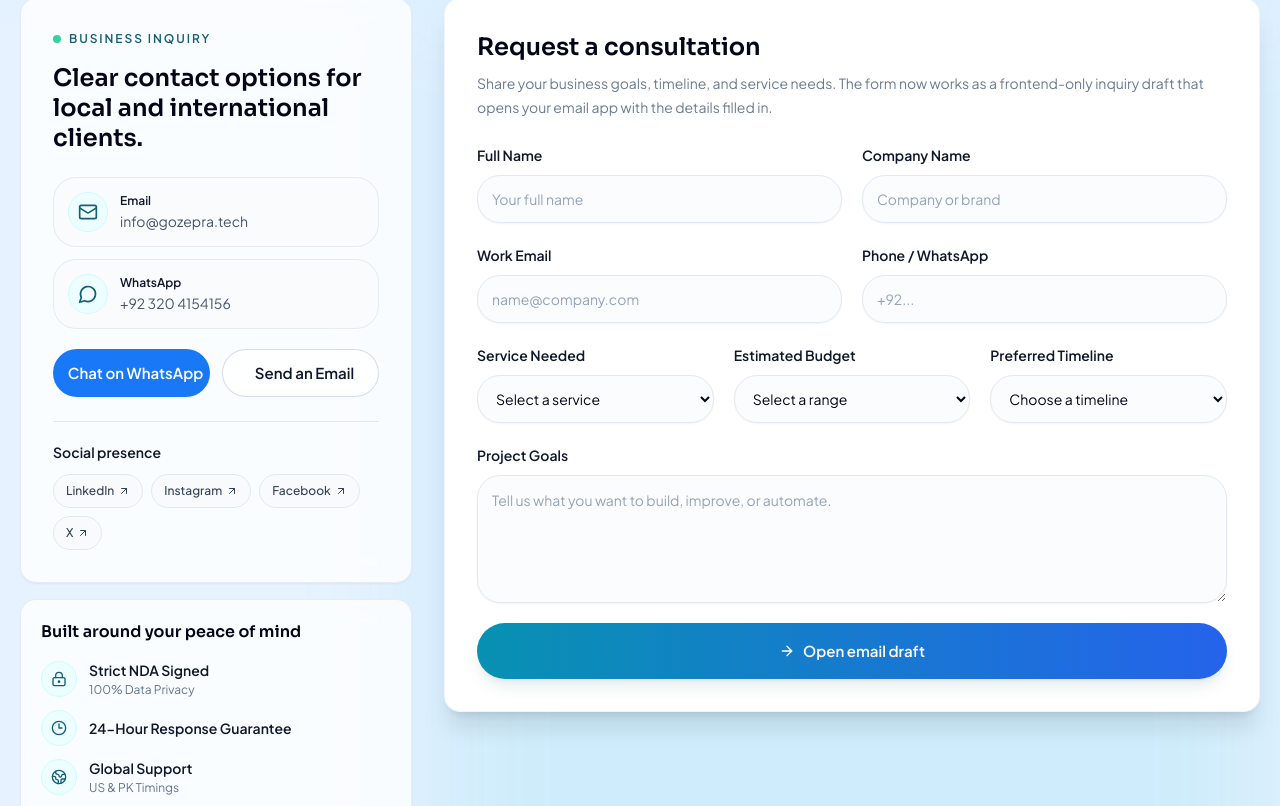
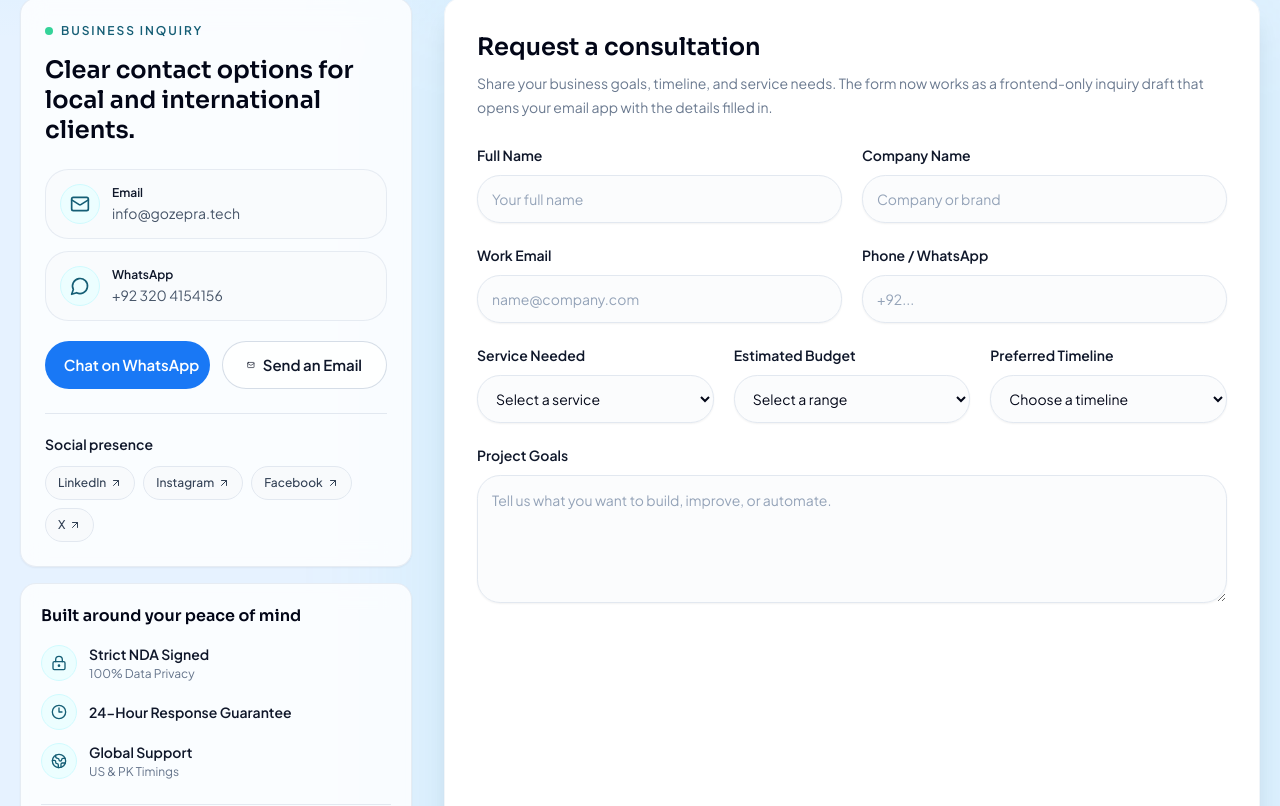
Before and after one commit to mawaisawan2008/test-zepra, a Next.js app: page / in a window 1280 px wide. Shown: the part 4094-4900 px from the top of the page. Built offline with nearby package versions, Linux system fonts and the light colour scheme.

Commit message:
Updated changes

```diff
--- a/components/sections/contact-section.jsx
+++ b/components/sections/contact-section.jsx
@@ -33,9 +33,9 @@ export function ContactSection({ showHeader = true }) {
           />
         ) : null}
 
-        <div className="mt-8 grid items-stretch gap-8 lg:grid-cols-12">
-          <div className="flex flex-col lg:col-span-4">
-            <div className="rounded-2xl border border-slate-200/80 bg-white/80 p-6 shadow-sm backdrop-blur-md sm:p-8">
+        <div className="mt-8 grid grid-cols-1 items-stretch gap-8 lg:grid-cols-12">
+          <div className="flex h-full flex-col justify-between lg:col-span-4">
+            <div className="rounded-2xl border border-slate-200/80 bg-white/80 p-6 shadow-sm backdrop-blur-md">
               <div className="flex items-center gap-2 text-xs font-semibold uppercase tracking-[0.16em] text-cyan-800">
                 <span className="h-2 w-2 rounded-full bg-emerald-400" />
                 Business inquiry
@@ -145,12 +145,12 @@ export function ContactSection({ showHeader = true }) {
             </div>
           </div>
 
-          <div className="relative lg:col-span-8">
+          <div className="relative flex h-full flex-col justify-between lg:col-span-8">
             <div
               aria-hidden="true"
               className="pointer-events-none absolute -inset-4 -z-10 rounded-3xl bg-cyan-500/10 blur-3xl"
             />
-            <div className="rounded-2xl border border-slate-100 bg-white p-6 shadow-xl sm:p-8">
+            <div className="flex h-full flex-col justify-between rounded-2xl border border-slate-100 bg-white p-6 shadow-xl sm:p-8">
               <div className="mb-6">
                 <h2 className="font-display text-2xl font-semibold text-slate-950">
                   Request a consultation
--- a/components/shared/contact-form.jsx
+++ b/components/shared/contact-form.jsx
@@ -89,7 +89,8 @@ export function ContactForm() {
   }
 
   return (
-    <form className="space-y-5" onSubmit={handleSubmit}>
+    <form className="flex flex-1 flex-col" onSubmit={handleSubmit}>
+      <div className="space-y-5">
         <div className="grid gap-5 md:grid-cols-2">
         <Field label="Full Name" error={errors.name}>
           <Input
@@ -207,11 +208,12 @@ export function ContactForm() {
             {status.message}
           </div>
         ) : null}
+      </div>
 
       <Button
         type="submit"
         size="xl"
-        className="w-full bg-gradient-to-r from-cyan-600 to-blue-600 text-white shadow-lg shadow-cyan-900/10 hover:from-cyan-500 hover:to-blue-500"
+        className="mt-auto w-full bg-gradient-to-r from-cyan-600 to-blue-600 text-white shadow-lg shadow-cyan-900/10 hover:from-cyan-500 hover:to-blue-500"
       >
         <>
           <ArrowRight className="h-4 w-4" />
```
Lines whose indentation alone changed are shown as unchanged.
